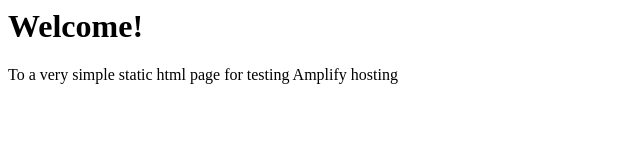
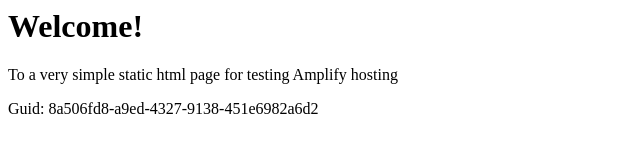
Before and after one commit to aws-aemilia-syd/Github-PR-Commit-Integration-Test-DoNotTouch-Gith-OKSLNVO2-v1-preprod-ap-southeast-2, a website: page src/index.html in a window 1280 px wide. Shown: the whole page, without its empty margins (0-640 px from the left). Drawn offline with Linux system fonts and the light colour scheme.

Commit message:
commit from integ tests

```diff
--- a/src/index.html
+++ b/src/index.html
@@ -1,3 +1,5 @@
+
+
 <html lang="en">
 
 <head>
@@ -10,6 +12,6 @@
 <body>
     <h1>Welcome!</h1>
     <p>To a very simple static html page for testing Amplify hosting</p>
-</body>
+    <p>Guid: 8a506fd8-a9ed-4327-9138-451e6982a6d2</p></body>
 
 </html>
```
